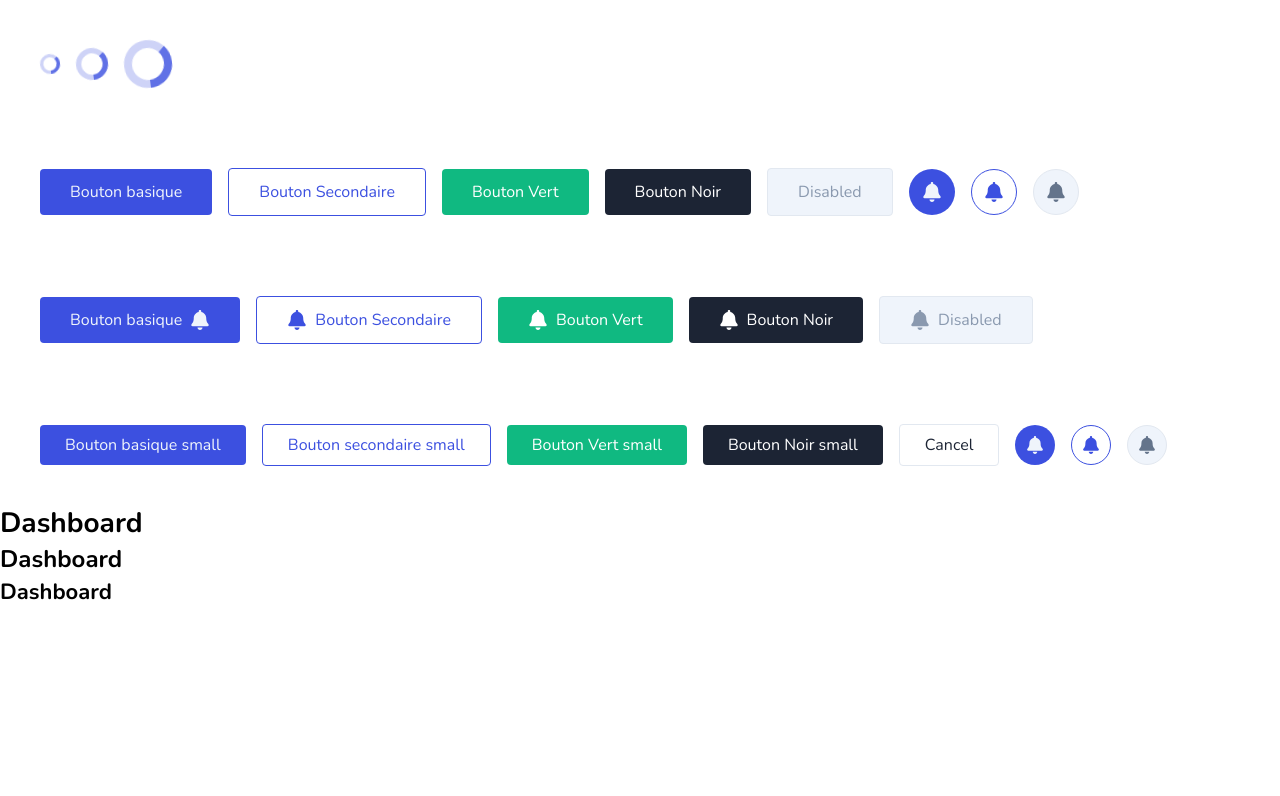
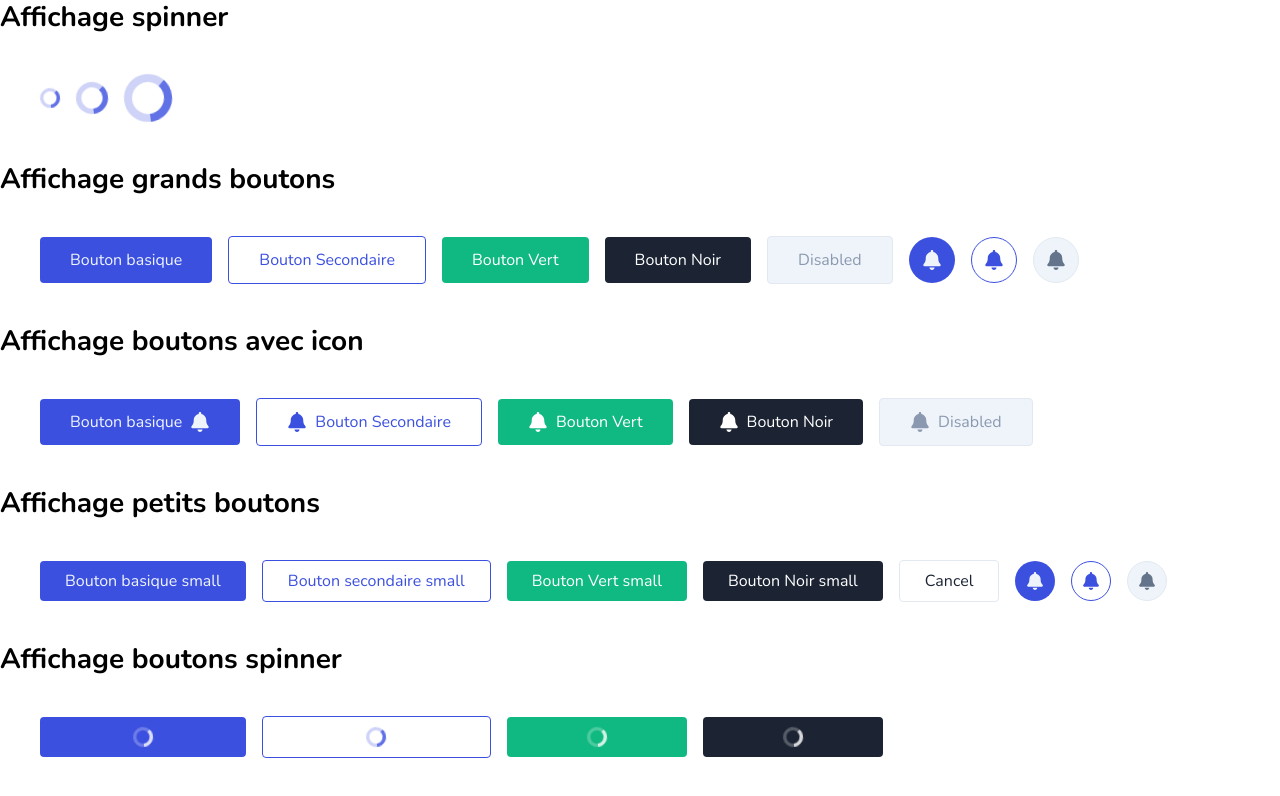
Before and after one commit to Gjiae/SuiviFormations, a Next.js app in the folder frontend/: page / in a window 1280 px wide. Shown: the top 796 px of the page. Built offline with nearby package versions, Linux system fonts and the light colour scheme.

Commit message:
isLoading dans les boutons

```diff
--- a/frontend/src/pages/index.tsx
+++ b/frontend/src/pages/index.tsx
@@ -9,12 +9,14 @@ export default function Home() {
     <>
       <Seo title="Suivi des formations" description="Description..." />
 
+      <Typography variant="h1" component="div">Affichage spinner</Typography>
       <div className="flex items-center gap-4 p-10">
       <Spinner size="small"/>
       <Spinner size="medium"/>
       <Spinner size="large"/>
       </div>
 
+      <Typography variant="h1" component="div">Affichage grands boutons</Typography>
       <div className="flex items-center gap-4 p-10">
         <Button>Bouton basique</Button>
         <Button variant="secondary" size="medium">Bouton Secondaire</Button>
@@ -26,6 +28,7 @@ export default function Home() {
         <Button iconTheme="gray" size="medium" variant="ico" icon={{icon: FaBell }}/>
       </div>
 
+      <Typography variant="h1" component="div">Affichage boutons avec icon</Typography>
       <div className="flex items-center gap-4 p-10">
         <Button variant="basique" size="medium" icon={{icon: FaBell }} iconPosition="right">Bouton basique</Button>
         <Button variant="secondary" size="medium" icon={{icon: FaBell }}>Bouton Secondaire</Button>
@@ -34,6 +37,7 @@ export default function Home() {
         <Button variant="disabled" size="medium" icon={{icon: FaBell }}>Disabled</Button>
       </div>
 
+      <Typography variant="h1" component="div">Affichage petits boutons</Typography>
       <div className="flex items-center gap-4 p-10">
         <Button variant="basique" size="small">Bouton basique small</Button>
         <Button variant="secondary" size="small">Bouton secondaire small</Button>
@@ -45,15 +49,13 @@ export default function Home() {
         <Button iconTheme="gray" size="small" variant="ico" icon={{icon: FaBell }}/>
       </div>
 
-      <Typography variant="h1" component="div">
-        Dashboard
-      </Typography>
-      <Typography variant="h2" component="div">
-        Dashboard
-      </Typography>
-      <Typography variant="h3" component="div">
-        Dashboard
-      </Typography>
+      <Typography variant="h1" component="div">Affichage boutons spinner</Typography>
+      <div className="flex items-center gap-4 p-10">
+        <Button isLoading variant="basique" size="small">Bouton basique small</Button>
+        <Button isLoading variant="secondary" size="small">Bouton secondaire small</Button>
+        <Button isLoading variant="green" size="small">Bouton Vert small</Button>
+        <Button isLoading variant="black" size="small">Bouton Noir small</Button>
+      </div>
     </>
   )
 }
--- a/frontend/src/ui/design-system/button.tsx
+++ b/frontend/src/ui/design-system/button.tsx
@@ -1,92 +1,135 @@
-import { IconProps } from "@/types/iconProps";
-import clsx from "clsx";
+import { IconProps } from '@/types/iconProps'
+import clsx from 'clsx'
+import { Spinner } from './spinner'
 
 interface Props {
-    size?: "small" | "medium" | "large";
-    variant?: "basique" | "secondary" | "green" | "black" | "cancel" | "disabled" | "ico";
-    icon?: IconProps;
-    iconTheme?: "basique" | "secondary" | "gray";
-    iconPosition?: "left" | "right";
-    disabled?: boolean;
-    isLoading?: boolean;
-    children?: React.ReactNode;
+  size?: 'small' | 'medium' | 'large'
+  variant?:
+    | 'basique'
+    | 'secondary'
+    | 'green'
+    | 'black'
+    | 'cancel'
+    | 'disabled'
+    | 'ico'
+  icon?: IconProps
+  iconTheme?: 'basique' | 'secondary' | 'gray'
+  iconPosition?: 'left' | 'right'
+  disabled?: boolean
+  isLoading?: boolean
+  children?: React.ReactNode
 }
 
 export const Button = ({
-    size = "medium",
-    variant = "basique",
+  size = 'medium',
+  variant = 'basique',
   icon,
-    iconTheme = "basique",
-    iconPosition = "left",
+  iconTheme = 'basique',
+  iconPosition = 'left',
   disabled,
   isLoading,
-    children
+  children,
 }: Props) => {
-
-    let variantStyles: string = "", sizeStyles: string = "", icoSize: number = 0;
+  let variantStyles: string = '',
+    sizeStyles: string = '',
+    icoSize: number = 0
 
   switch (variant) {
-        case "basique": //Default
-            variantStyles = "bg-primary hover:bg-primary/70 text-gray rounded";
-            break;
-        case "secondary":
-            variantStyles = "bg-white hover:bg-stroke border border-primary text-primary rounded"
-            break;
-        case "green":
-            variantStyles = "bg-green hover:bg-green/80 text-white rounded"
-            break;
-        case "black":
-            variantStyles = "bg-dark hover:bg-dark/60 text-white rounded"
-            break;
-        case "cancel":
-            variantStyles = "bg-white hover:bg-gray border border-stroke text-dark rounded"
-            break;
-        case "disabled":
-            variantStyles = "bg-gray border border-stroke text-darkgray rounded cursor-not-allowed"
-            break;
-        case "ico":
-            if (iconTheme === "basique") { //Default
-                variantStyles = "bg-primary hover:bg-primary/70 text-gray rounded-full";
+    case 'basique': //Default
+      variantStyles = 'bg-primary hover:bg-primary/70 text-gray rounded'
+      break
+    case 'secondary':
+      variantStyles =
+        'bg-white hover:bg-stroke border border-primary text-primary rounded'
+      break
+    case 'green':
+      variantStyles = 'bg-green hover:bg-green/80 text-white rounded'
+      break
+    case 'black':
+      variantStyles = 'bg-dark hover:bg-dark/60 text-white rounded'
+      break
+    case 'cancel':
+      variantStyles =
+        'bg-white hover:bg-gray border border-stroke text-dark rounded'
+      break
+    case 'disabled':
+      variantStyles =
+        'bg-gray border border-stroke text-darkgray rounded cursor-not-allowed'
+      break
+    case 'ico':
+      if (iconTheme === 'basique') {
+        //Default
+        variantStyles = 'bg-primary hover:bg-primary/70 text-gray rounded-full'
       }
-            if (iconTheme === "secondary") {
-                variantStyles = "bg-white hover:bg-stroke border border-primary text-primary rounded-full";
+      if (iconTheme === 'secondary') {
+        variantStyles =
+          'bg-white hover:bg-stroke border border-primary text-primary rounded-full'
       }
-            if (iconTheme === "gray") {
-                variantStyles = "bg-gray border border-stroke hover:bg-darkgray text-textcolor rounded-full";
+      if (iconTheme === 'gray') {
+        variantStyles =
+          'bg-gray border border-stroke hover:bg-darkgray text-textcolor rounded-full'
       }
-            break;
+      break
   }
 
   switch (size) {
-        case "small": //Default
-            sizeStyles = `${variant === "ico" ? "flex items-center justify-center w-[40px] h-[40px]" : "px-[25px] py-[8px]"}`;
-            icoSize = 18;
-            break;
-        case "medium":
-            sizeStyles = `${variant === "ico" ? "flex items-center justify-center w-[46px] h-[46px]" : "px-[30px] py-[11px]"}`;
-            icoSize = 20;
-            break;
-        case "large":
-            sizeStyles = ""
-            icoSize = 22;
-            break;
+    case 'small': //Default
+      sizeStyles = `${
+        variant === 'ico'
+          ? 'flex items-center justify-center w-[40px] h-[40px]'
+          : 'px-[25px] py-[8px]'
+      }`
+      icoSize = 18
+      break
+    case 'medium':
+      sizeStyles = `${
+        variant === 'ico'
+          ? 'flex items-center justify-center w-[46px] h-[46px]'
+          : 'px-[30px] py-[11px]'
+      }`
+      icoSize = 20
+      break
+    case 'large':
+      sizeStyles = ''
+      icoSize = 22
+      break
   }
 
   return (
     <>
-            <button type="button" className={clsx(variantStyles, sizeStyles, icoSize)} onClick={() => console.log('click')} disabled={disabled}>
+      <button
+        type="button"
+        className={clsx(
+          variantStyles,
+          sizeStyles,
+          icoSize,
+          isLoading,
+          'relative'
+        )}
+        onClick={() => console.log('click')}
+        disabled={disabled}
+      >
+        {isLoading && (
+          <div className="absolute inset-0 flex items-center justify-center">
+            {variant === 'basique' || variant === 'green' || variant === 'black' ? (
+              <Spinner size="small" variant="white" />
+            ) : (
+              <Spinner size="small" />
+            )}
+          </div>
+        )}
 
-                {icon && variant === "ico" ? <icon.icon size={icoSize}/> :
-
-                <div className={clsx(icon && "flex items-center gap-2")}>
-                    {icon && iconPosition === "left" && (
-                        <icon.icon size={icoSize}/>
+        <div className={clsx(isLoading && 'invisible')}>
+          {icon && variant === 'ico' ? (
+            <icon.icon size={icoSize} />
+          ) : (
+            <div className={clsx(icon && 'flex items-center gap-2')}>
+              {icon && iconPosition === 'left' && <icon.icon size={icoSize} />}
+              {children}
+              {icon && iconPosition === 'right' && <icon.icon size={icoSize} />}
+            </div>
           )}
-                {children}
-                    {icon && iconPosition === "right" && (
-                        <icon.icon size={icoSize}/>
-                    )}
-                </div>}
+        </div>
       </button>
     </>
   )
```
Lines whose indentation alone changed are shown as unchanged.
